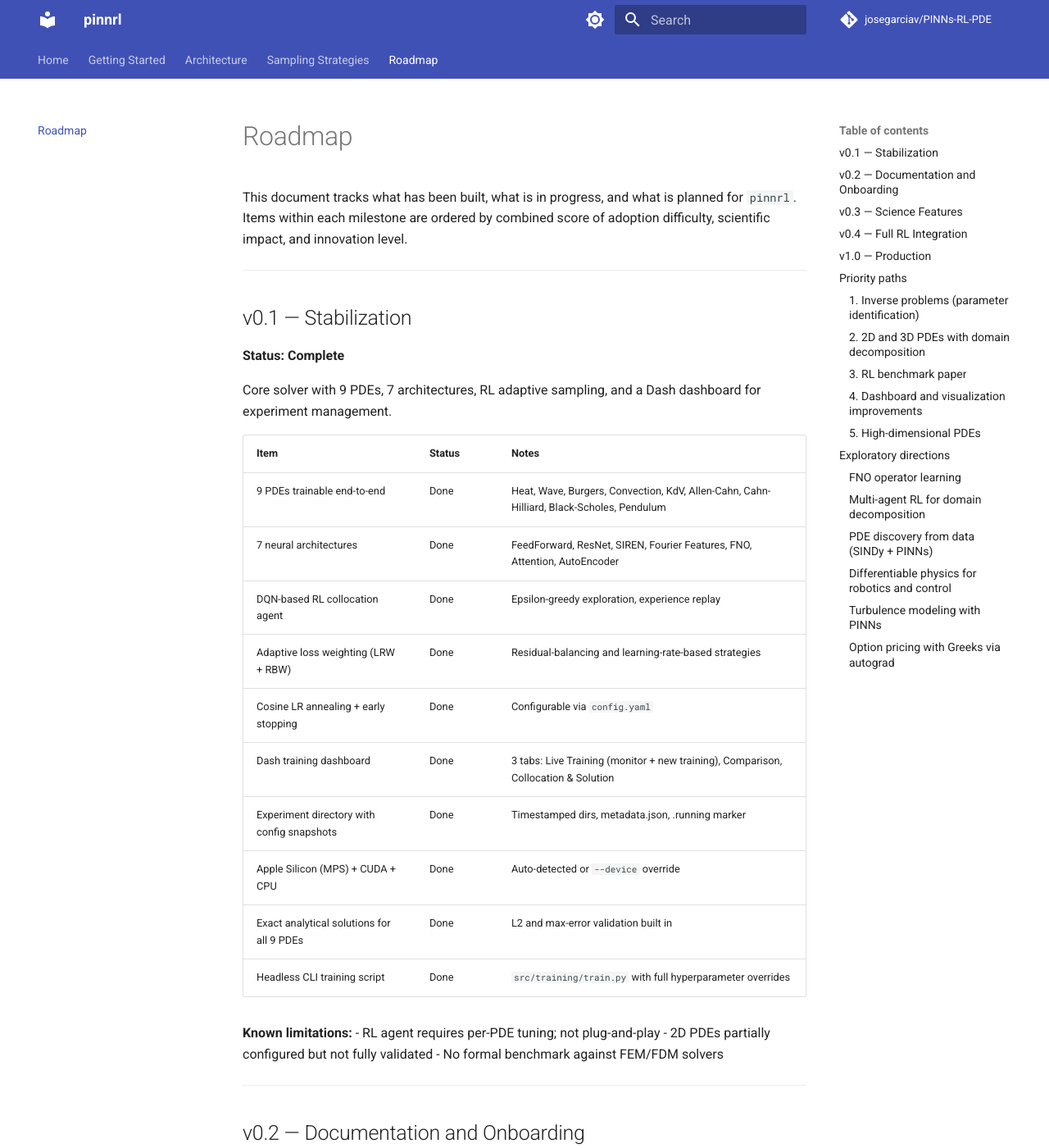
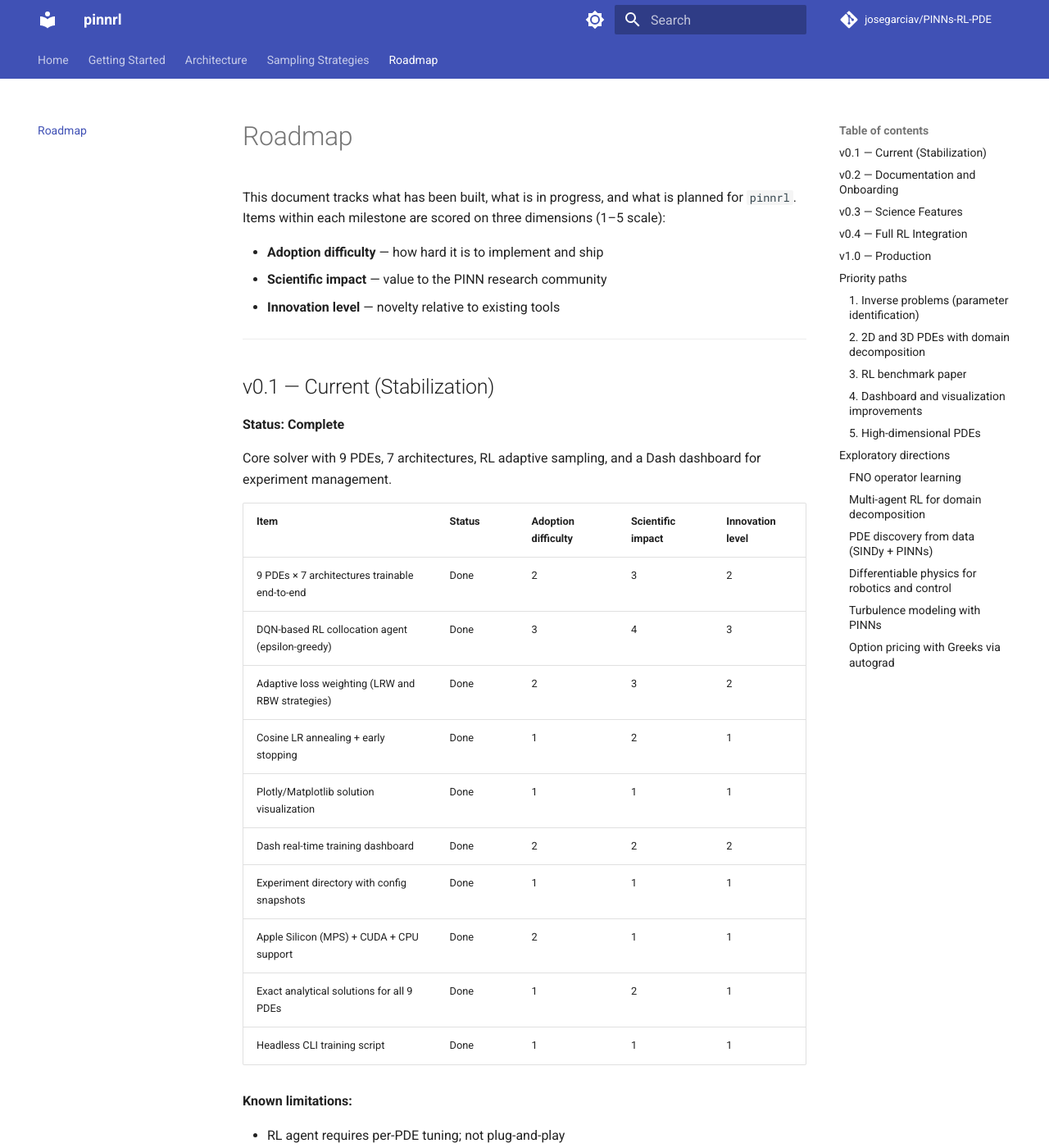
Before and after one commit to josegarciav/PINNs-RL-PDE, an MkDocs documentation site: the page built from docs/roadmap.md, in a window 1280 px wide and 1400 px high. Shown: the whole window at 82% size. Built offline with MkDocs 1.6.1 and Material for MkDocs 9.7.7, drawn with Linux system fonts in a browser that asks for light colours; comment, search, counter and statistics services are not loaded; some of the changed text lies outside the part shown.

Commit message:
fix: update roadmap

```diff
--- a/docs/roadmap.md
+++ b/docs/roadmap.md
@@ -1,29 +1,34 @@
 # Roadmap
 
-This document tracks what has been built, what is in progress, and what is planned for `pinnrl`. Items within each milestone are ordered by combined score of adoption difficulty, scientific impact, and innovation level.
+This document tracks what has been built, what is in progress, and what is planned for `pinnrl`. Items within each milestone are scored on three dimensions (1–5 scale):
+
+- **Adoption difficulty** — how hard it is to implement and ship
+- **Scientific impact** — value to the PINN research community
+- **Innovation level** — novelty relative to existing tools
 
 ---
 
-## v0.1 — Stabilization
+## v0.1 — Current (Stabilization)
 
 **Status: Complete**
 
 Core solver with 9 PDEs, 7 architectures, RL adaptive sampling, and a Dash dashboard for experiment management.
 
-| Item | Status | Notes |
-|---|---|---|
-| 9 PDEs trainable end-to-end | Done | Heat, Wave, Burgers, Convection, KdV, Allen-Cahn, Cahn-Hilliard, Black-Scholes, Pendulum |
-| 7 neural architectures | Done | FeedForward, ResNet, SIREN, Fourier Features, FNO, Attention, AutoEncoder |
-| DQN-based RL collocation agent | Done | Epsilon-greedy exploration, experience replay |
-| Adaptive loss weighting (LRW + RBW) | Done | Residual-balancing and learning-rate-based strategies |
-| Cosine LR annealing + early stopping | Done | Configurable via `config.yaml` |
-| Dash training dashboard | Done | 3 tabs: Live Training (monitor + new training), Comparison, Collocation & Solution |
-| Experiment directory with config snapshots | Done | Timestamped dirs, metadata.json, .running marker |
-| Apple Silicon (MPS) + CUDA + CPU | Done | Auto-detected or `--device` override |
-| Exact analytical solutions for all 9 PDEs | Done | L2 and max-error validation built in |
-| Headless CLI training script | Done | `src/training/train.py` with full hyperparameter overrides |
+| Item | Status | Adoption difficulty | Scientific impact | Innovation level |
+|---|---|---|---|---|
+| 9 PDEs × 7 architectures trainable end-to-end | Done | 2 | 3 | 2 |
+| DQN-based RL collocation agent (epsilon-greedy) | Done | 3 | 4 | 3 |
+| Adaptive loss weighting (LRW and RBW strategies) | Done | 2 | 3 | 2 |
+| Cosine LR annealing + early stopping | Done | 1 | 2 | 1 |
+| Plotly/Matplotlib solution visualization | Done | 1 | 1 | 1 |
+| Dash real-time training dashboard | Done | 2 | 2 | 2 |
+| Experiment directory with config snapshots | Done | 1 | 1 | 1 |
+| Apple Silicon (MPS) + CUDA + CPU support | Done | 2 | 1 | 1 |
+| Exact analytical solutions for all 9 PDEs | Done | 1 | 2 | 1 |
+| Headless CLI training script | Done | 1 | 1 | 1 |
 
 **Known limitations:**
+
 - RL agent requires per-PDE tuning; not plug-and-play
 - 2D PDEs partially configured but not fully validated
 - No formal benchmark against FEM/FDM solvers
@@ -34,24 +39,24 @@ Core solver with 9 PDEs, 7 architectures, RL adaptive sampling, and a Dash dashb
 
 **Status: Mostly complete**
 
-| Item | Status | Notes |
-|---|---|---|
-| MkDocs site with Material theme | Done | `mkdocs.yml` + `docs/` directory, auto-built via GitHub Actions |
-| Start Here guide (5-minute onboarding) | Done | `docs/start_here.md` with dashboard screenshots |
-| Installation & Setup guide | Done | `docs/setup.md` — uv, pip, GPU configuration |
-| Architecture overview | Done | `docs/ARCHITECTURE.md` — system diagram, PINN training loop |
-| Sampling strategies guide | Done | `docs/sampling_strategies.md` |
-| Dashboard guide | Done | `docs/dashboard.md` — all tabs, screenshots, workflow |
-| CONTRIBUTING.md and issue templates | Done | Bug report + new PDE templates |
-| Versioned changelog (CHANGELOG.md) | Done | Full bug-fix record from v0.1 |
-| GitHub Actions CI: lint + test on push | Done | `.github/workflows/checks.yml` |
-| GitHub Actions: docs deployment | Done | `.github/workflows/docs.yml` |
-| Jupyter tutorial: heat equation | Done | `notebooks/01_your_first_pinn.ipynb` |
-| Jupyter tutorial: architecture comparison | Done | `notebooks/02_comparing_architectures.ipynb` |
-| `mkdocstrings` API reference from docstrings | Not started | Needs docstring coverage pass across src/ |
-| Jupyter tutorial: RL vs uniform sampling | Not started | Requires standardized benchmark harness |
-| PyPI release (`pip install pinnrl`) | Not started | Blocked on final API stabilization |
-| Code coverage badge (>80% target) | Not started | CI runs tests but no coverage reporting yet |
+| Item | Status | Adoption difficulty | Scientific impact | Innovation level |
+|---|---|---|---|---|
+| MkDocs site with Material theme | Done | 1 | 1 | 1 |
+| Start Here guide (5-minute onboarding) | Done | 1 | 1 | 1 |
+| Installation & Setup guide | Done | 1 | 1 | 1 |
+| Architecture overview | Done | 1 | 2 | 1 |
+| Sampling strategies guide | Done | 1 | 2 | 1 |
+| Dashboard guide | Done | 1 | 1 | 1 |
+| CONTRIBUTING.md and issue templates | Done | 1 | 1 | 1 |
+| Versioned changelog (CHANGELOG.md) | Done | 1 | 1 | 1 |
+| GitHub Actions CI: lint + test on push | Done | 1 | 1 | 1 |
+| GitHub Actions: docs deployment | Done | 1 | 1 | 1 |
+| Jupyter tutorial: heat equation | Done | 1 | 2 | 1 |
+| Jupyter tutorial: architecture comparison | Done | 1 | 2 | 1 |
+| `mkdocstrings` API reference from docstrings | To do | 2 | 1 | 1 |
+| Jupyter tutorial: RL vs uniform sampling | To do | 2 | 3 | 2 |
+| PyPI release (`pip install pinnrl`) | To do | 2 | 2 | 1 |
+| Code coverage badge (>80% target) | To do | 1 | 1 | 1 |
 
 **Remaining priority:** PyPI release — prerequisite for researchers using `pinnrl` as a dependency.
 
@@ -63,17 +68,17 @@ Core solver with 9 PDEs, 7 architectures, RL adaptive sampling, and a Dash dashb
 
 Extends scientific capability with methods actively used in the PINN research community.
 
-| Item | Status | Notes |
-|---|---|---|
-| FNO architecture (spectral convolutions) | Done | `src/neural_networks/fno.py`, tested against all 9 PDEs |
-| RAR (Residual-Adaptive Refinement) sampling | Not started | |
-| L-BFGS second-order optimizer | Not started | Adam warm-up → L-BFGS refinement pattern |
-| 2D PDEs: full heat_2d training | Not started | Config exists, residual computation needs fixing |
-| Inverse problems: parameter identification | Not started | Highest scientific value — see details below |
-| Formal FDM comparison on heat/wave | Not started | |
-| Stratified + RAR sampling benchmarks vs RL | Not started | |
-| `pinnrl-benchmark` CLI subcommand | Not started | |
-| Configurable loss functions (MSE, MAE, Huber) | Not started | |
+| Item | Status | Adoption difficulty | Scientific impact | Innovation level |
+|---|---|---|---|---|
+| FNO architecture (spectral convolutions) | Done | 3 | 4 | 3 |
+| Inverse problems: parameter identification | To do | 3 | 5 | 4 |
+| L-BFGS second-order optimizer | To do | 2 | 3 | 2 |
+| 2D PDEs: full heat_2d training | To do | 3 | 4 | 2 |
+| RAR (Residual-Adaptive Refinement) sampling | To do | 2 | 3 | 2 |
+| Formal FDM comparison on heat/wave | To do | 2 | 3 | 2 |
+| Stratified + RAR sampling benchmarks vs RL | To do | 2 | 3 | 3 |
+| `pinnrl-benchmark` CLI subcommand | To do | 2 | 2 | 2 |
+| Configurable loss functions (MSE, MAE, Huber) | To do | 1 | 2 | 1 |
 
 **On inverse problems:** Recovering unknown PDE parameters (e.g., identifying `alpha` in the heat equation from noisy sensor data) is one of the highest-value capabilities PINNs offer over classical solvers. Implementation path: add a `trainable_parameters` field to `PDEConfig`, modify `PDEBase.compute_residual` to use `nn.Parameter` tensors, add a data-fitting loss term, and expose via `--mode inverse` CLI flag.
 
@@ -87,15 +92,15 @@ Extends scientific capability with methods actively used in the PINN research co
 
 Makes the RL adaptive sampler a first-class, benchmarked feature rather than an experimental add-on.
 
-| Item | Status | Notes |
-|---|---|---|
-| Formal RL benchmark: RL vs uniform vs RAR vs stratified | Not started | Publishable contribution — see details below |
-| Policy gradient (PPO) alternative to DQN | Not started | |
-| Curriculum learning: coarse-to-fine collocation | Not started | |
-| RL agent pre-training on synthetic PDE families | Not started | |
-| Per-PDE RL configuration presets (tuned defaults) | Not started | |
-| Dashboard: live RL reward + sampling density | Not started | |
-| Reproducible benchmark artifacts (seeds, configs, logs) | Not started | |
+| Item | Status | Adoption difficulty | Scientific impact | Innovation level |
+|---|---|---|---|---|
+| Formal RL benchmark: RL vs uniform vs RAR vs stratified | To do | 3 | 5 | 4 |
+| Policy gradient (PPO) alternative to DQN | To do | 3 | 3 | 3 |
+| Curriculum learning: coarse-to-fine collocation | To do | 3 | 4 | 4 |
+| RL agent pre-training on synthetic PDE families | To do | 4 | 4 | 5 |
+| Per-PDE RL configuration presets (tuned defaults) | To do | 2 | 2 | 2 |
+| Dashboard: live RL reward + sampling density | To do | 2 | 2 | 3 |
+| Reproducible benchmark artifacts (seeds, configs, logs) | To do | 1 | 3 | 1 |
 
 **On the benchmark paper:** A rigorous comparison of RL-based adaptive sampling against RAR and uniform strategies across all nine PDEs, with fixed compute budgets, would be a publishable contribution. Key metrics: L2 error at convergence, wall-clock time to target loss, and collocation efficiency (accuracy per point). This is `pinnrl`'s strongest scientific differentiator.
 
@@ -107,16 +112,16 @@ Makes the RL adaptive sampler a first-class, benchmarked feature rather than an
 
 Stable API, production packaging, community infrastructure, and validation against established solvers.
 
-| Item | Status | Notes |
-|---|---|---|
-| Benchmark vs FEniCS (FEM) on heat, wave, Burgers | Not started | |
-| Benchmark vs DeepXDE on matching problem set | Not started | |
-| Plugin system for custom PDEs and architectures | Not started | |
-| Stable public API with semantic versioning | Not started | |
-| Conda-forge package | Not started | |
-| Docker image with GPU support | Not started | |
-| Citation metadata (CITATION.cff, Zenodo DOI) | Not started | |
-| Community forum or GitHub Discussions | Not started | |
+| Item | Status | Adoption difficulty | Scientific impact | Innovation level |
+|---|---|---|---|---|
+| Benchmark vs FEniCS (FEM) on heat, wave, Burgers | To do | 3 | 4 | 3 |
+| Benchmark vs DeepXDE on matching problem set | To do | 3 | 4 | 2 |
+| Plugin system for custom PDEs and architectures | To do | 4 | 3 | 3 |
+| Stable public API with semantic versioning | To do | 2 | 2 | 1 |
+| Conda-forge package | To do | 2 | 1 | 1 |
+| Docker image with GPU support | To do | 2 | 1 | 1 |
+| Citation metadata (CITATION.cff, Zenodo DOI) | To do | 1 | 2 | 1 |
+| Community forum or GitHub Discussions | To do | 1 | 1 | 1 |
 
 ---
 
```
